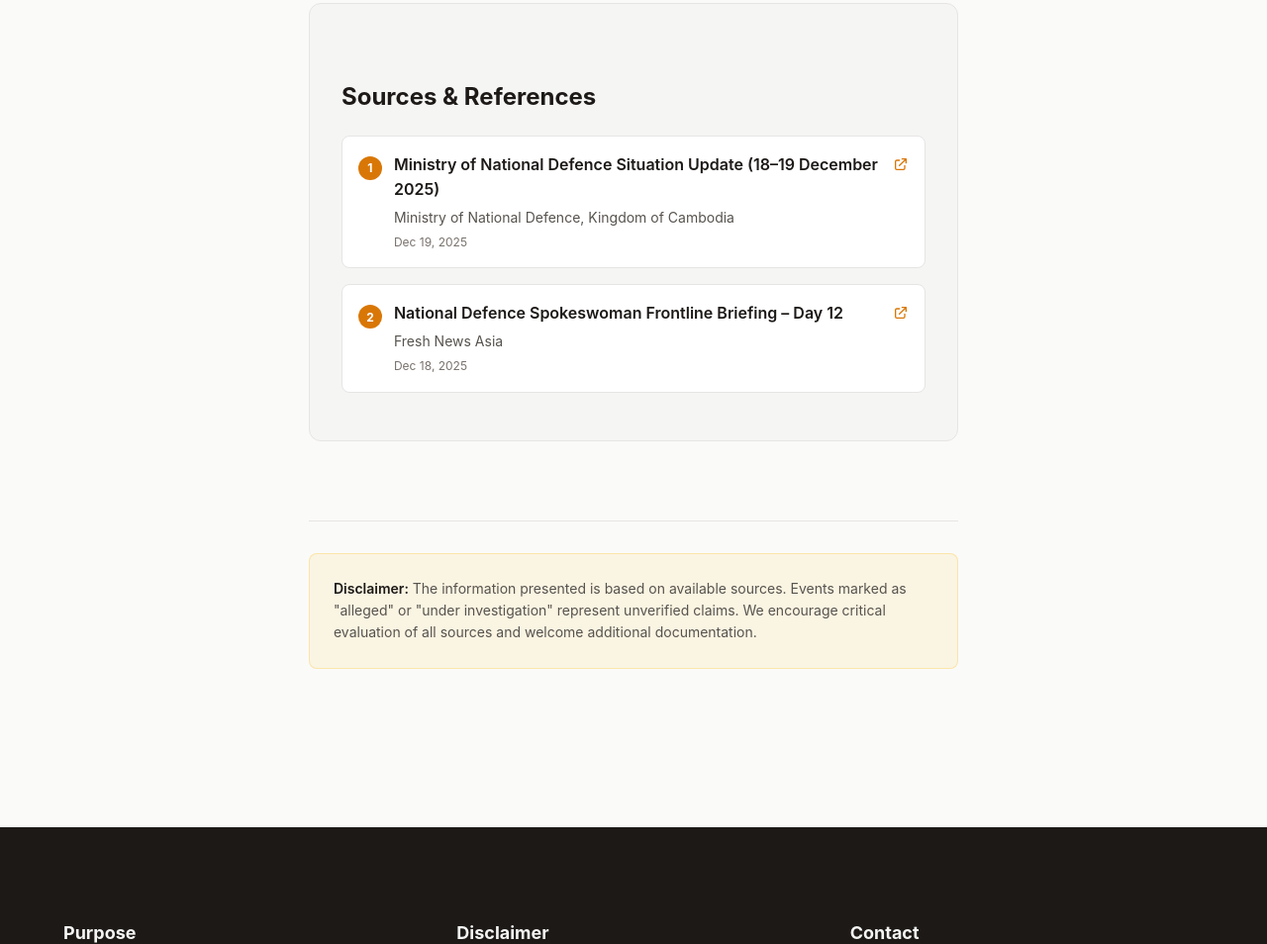
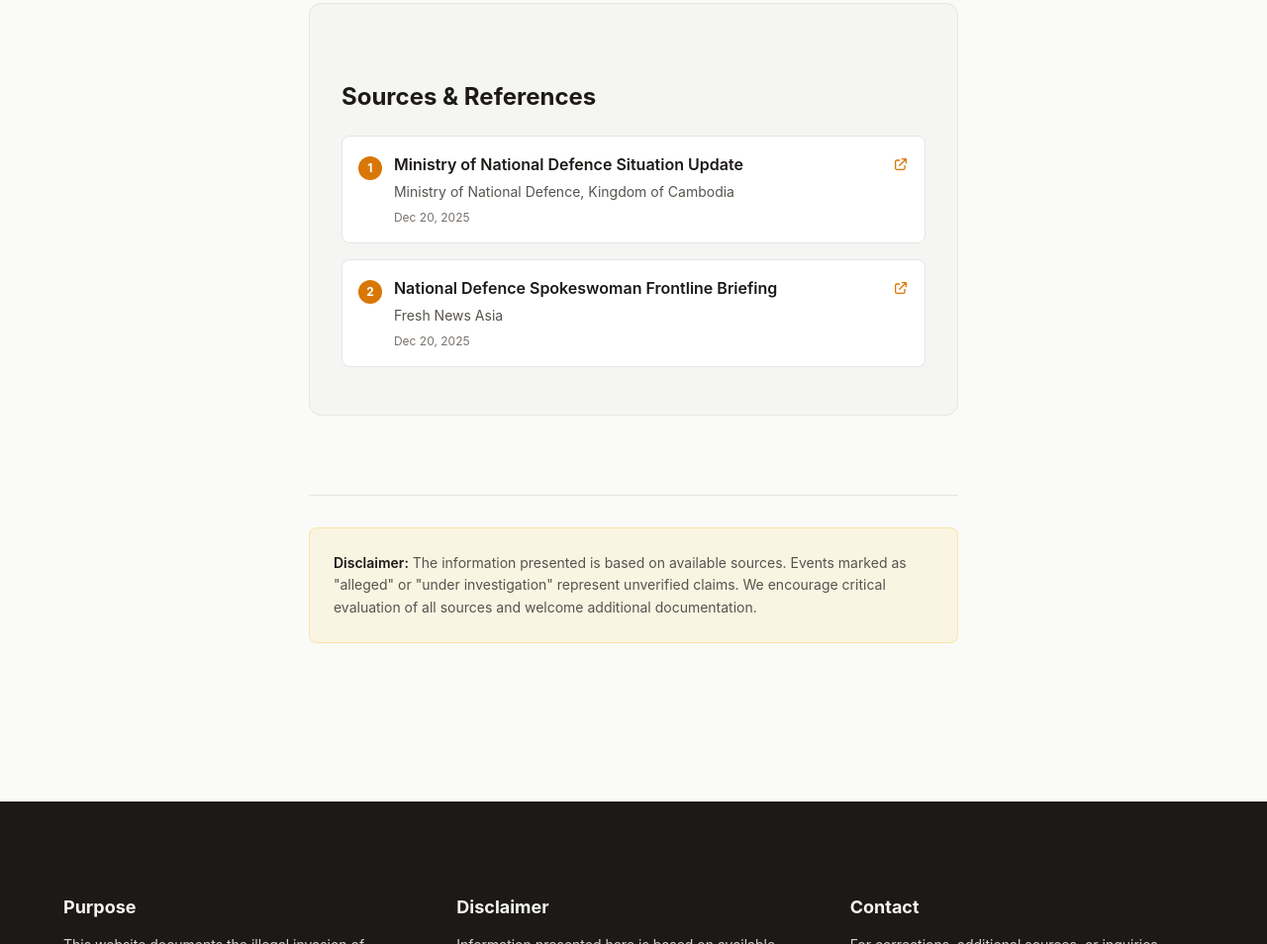
Before and after one commit to thaiwarcrimes/thaiwarcrimes, an Astro site: page /events/19-december-2025 in a window 1280 px wide. Shown: the part 4500-5454 px from the top of the page at 99% size. Built offline with nearby package versions, Linux system fonts and the light colour scheme; Astro itself is replaced by a stand-in of ours.

Commit message:
Update event details for December 19, 2025

```diff
--- a/src/content/events/19-december-2025/index.mdx
+++ b/src/content/events/19-december-2025/index.mdx
@@ -10,15 +10,15 @@ timelineImages:
 tags: ["thailand", "ceasefire-violation", "armed-aggression", "3rd-military-region", "4th-military-region", "5th-military-region", "airstrike", "artillery-attack", "naval-shelling", "drone-attack", "kamikaze-drones", "toxic-gas", "civilian-infrastructure", "international-humanitarian-law", "sovereignty", "cambodia"]
 status: "confirmed"
 sources:
-  - label: "Ministry of National Defence Situation Update (18–19 December 2025)"
-    url: "https://www.facebook.com/Ministrydefence"
+  - label: "Ministry of National Defence Situation Update"
+    url: "https://www.facebook.com/Ministrydefence/videos/1393302169193575"
     publisher: "Ministry of National Defence, Kingdom of Cambodia"
-    publishedAt: 2025-12-19
+    publishedAt: 2025-12-20
 
-  - label: "National Defence Spokeswoman Frontline Briefing – Day 12"
-    url: "https://www.facebook.com/reel/2164145380658411"
+  - label: "National Defence Spokeswoman Frontline Briefing"
+    url: "https://www.facebook.com/freshnewsasia/videos/875544538499695"
     publisher: "Fresh News Asia"
-    publishedAt: 2025-12-18
+    publishedAt: 2025-12-20
 ---
 
 ## Overview
```
